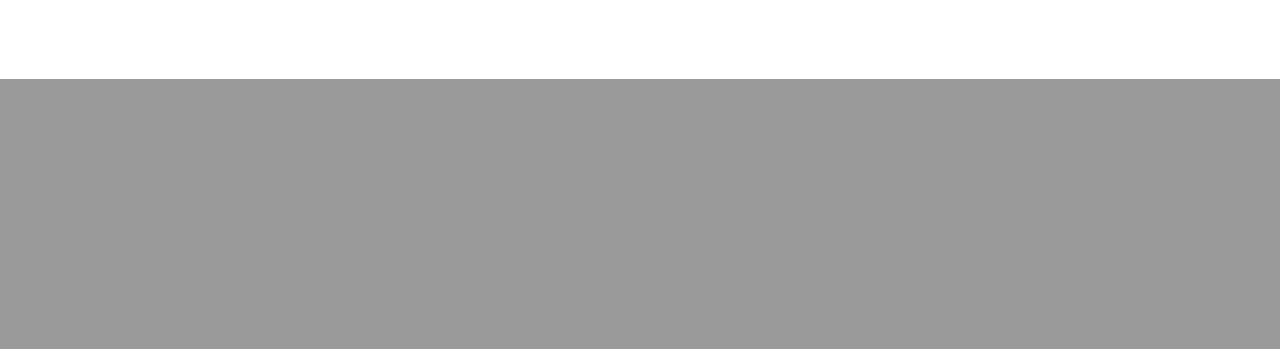
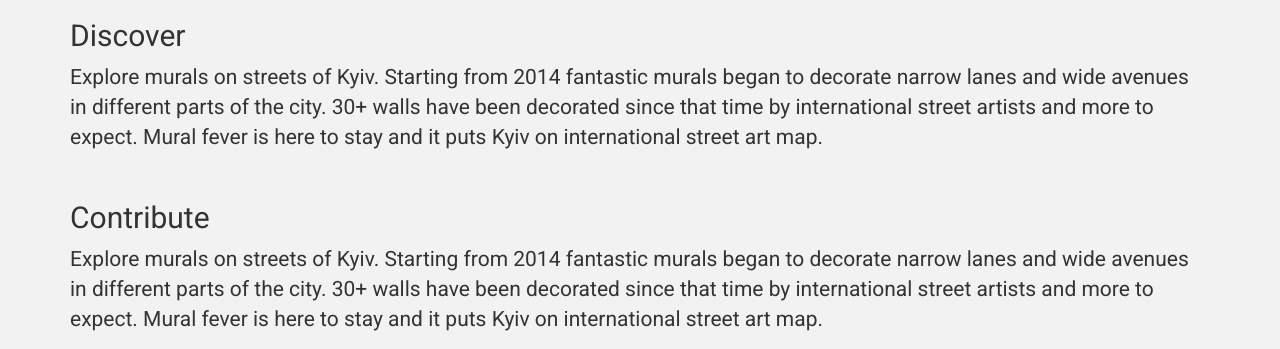
Before and after one commit to grishasergii/kyivmural, a Flask app: page /uk/index in a window 1280 px wide. Shown: the part 721-1070 px from the top of the page. Before the commit the page ends 800 px from the top, so only its background shows below. Run offline with Flask 2, Linux system fonts and the light colour scheme; data that the repository does not hold is empty; some libraries are stand-ins or nearby versions.

Commit message:
Worked on front-end

```diff
--- /dev/null
+++ b/app/static/css/common.css
@@ -0,0 +1,10 @@
+@import url('https://fonts.googleapis.com/css?family=Roboto');
+
+body {
+    font-family: 'Roboto', sans-serif !important;
+    background-color: #f2f2f2 !important;
+}
+
+.jumbotron {
+    background-color: transparent !important;
+}
--- a/app/static/css/index.css
+++ b/app/static/css/index.css
@@ -11,20 +11,24 @@
     margin: 0 !important;
 }
 
+.no-padding {
+    padding: 0 !important;
+}
+
 .with-margin {
     margin-top: 1em !important;
     margin-bottom: 1em !important;
 }
 
 .with-shadow {
-    bkit-box-shadow: 0px 0px 10px 0px rgba(0,0,0,0.5);
-    -moz-box-shadow: 0px 0px 10px 0px rgba(0,0,0,0.5);
-    box-shadow: 0px 0px 10px 0px rgba(0,0,0,0.5);
+    bkit-box-shadow: 0px 0px 5px 0px rgba(0,0,0,0.2);
+    -moz-box-shadow: 0px 0px 5px 0px rgba(0,0,0,0.2);
+    box-shadow: 0px 0px 5px 0px rgba(0,0,0,0.2);
 }
 
 .thumbnail {
     border: none !important;
-    height: 300px !important;
+    height: 250px !important;
     /* overflow: hidden; */
     padding: 0 !important;
     border-radius: 0 !important;
--- a/app/templates/base.html
+++ b/app/templates/base.html
@@ -2,6 +2,7 @@
 
 {% block styles %}
     {{ super() }}
+    <link rel="stylesheet" href="{{url_for('static', filename='css/common.css')}}">
     <link rel="stylesheet" href="{{url_for('static', filename='css/navbar.css')}}">
 {%  endblock %}
 
--- a/app/templates/index.html
+++ b/app/templates/index.html
@@ -32,27 +32,47 @@
 
 {%  block content %}
     {{ super() }}
+
+    <div class="jumbotron no-margin no-padding">
+        <div class="container">
+            <h2>Мурали Києва</h2>
+            <p>
+                Explore murals on streets of Kyiv. Starting from 2014 fantastic murals began to decorate narrow lanes and wide avenues in different parts of the city. 30+ walls have been decorated since that time by international street artists and more to expect. Mural fever is here to stay and it puts Kyiv on international street art map.
+            </p>
+        </div>
+    </div>
+
     <div class="container-fluid">
         <div class="row">
             <div id="map" style="width: 100%; height: 500px"></div>
         </div>
     </div>
-    <div class="container-fluid">
-        <div class="row">
-            <div class="col-sm-12">
-                <h2>Explore!</h2>
+
+    <div class="jumbotron no-margin no-padding">
+        <div class="container">
+            <h2>Discover</h2>
+            <p>
+                Explore murals on streets of Kyiv. Starting from 2014 fantastic murals began to decorate narrow lanes and wide avenues in different parts of the city. 30+ walls have been decorated since that time by international street artists and more to expect. Mural fever is here to stay and it puts Kyiv on international street art map.
+            </p>
+            <div class="row with-margin">
+                {% for m in random_murals %}
+                    <div class="col-sm-3">
+                        <a href="{{ url_for('main.mural', mural_id=m.id) }}">
+                            <div class="thumbnail no-margin") style="background-image: url('{{ url_for('static', filename='mural_img/' + m.photos[0].file_name) }}')">
+                            </div>
+                        </a>
+                    </div>
+                {% endfor %}
             </div>
         </div>
-        <div class="row with-margin">
-            {% for m in random_murals %}
-                <div class="col-sm-3">
-                    <a href="{{ url_for('main.mural', mural_id=m.id) }}">
-                    <div class="thumbnail no-margin with-shadow") style="background-image: url('{{ url_for('static', filename='mural_img/' + m.photos[0].file_name) }}')">
+    </div>
 
-                    </div>
-                    </a>
-                </div>
-            {% endfor %}
+    <div class="jumbotron no-margin no-padding">
+        <div class="container">
+            <h2>Contribute</h2>
+            <p>
+                Explore murals on streets of Kyiv. Starting from 2014 fantastic murals began to decorate narrow lanes and wide avenues in different parts of the city. 30+ walls have been decorated since that time by international street artists and more to expect. Mural fever is here to stay and it puts Kyiv on international street art map.
+            </p>
         </div>
     </div>
 {% endblock %}
```
Also changed, not shown: other parts of app/static/css/index.css (+1 -0 lines).
